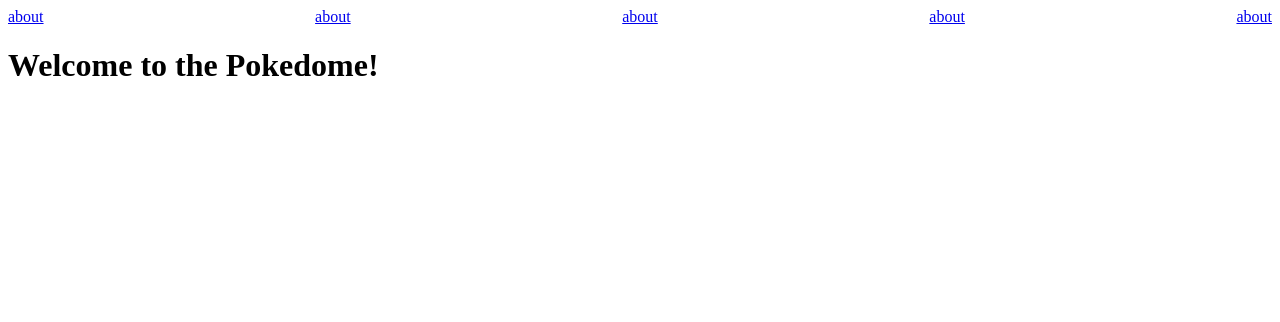
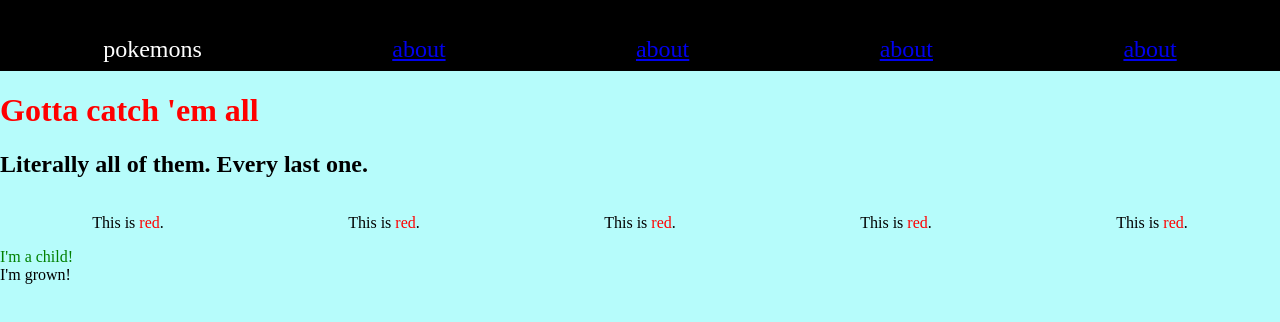
Before and after one commit to Girls-Who-Code-TUHSD/hackathon-2022, a plain HTML site: page intro-to-html-and-css/index.html in a window 1280 px wide. Drawn offline with nearby package versions, Linux system fonts and the light colour scheme.

Commit message:
Updated with code from live-coding example

```diff
--- a/intro-to-html-and-css/index.html
+++ b/intro-to-html-and-css/index.html
@@ -4,7 +4,7 @@
     <meta charset="UTF-8">
     <meta name="viewport" content="width=device-width, initial-scale=1.0">
     <meta http-equiv="X-UA-Compatible" content="ie=edge">
-    <title>Welcome to the Pokedome!</title>
+    <title>Pokemon</title>
     <link rel="stylesheet" href="style.css">
     <link
       rel="stylesheet"
@@ -12,13 +12,38 @@
     />
   </head>
   <body>
-    <nav>
-      <a href="about.html">about</a>
-      <a href="about.html">about</a>
-      <a href="about.html">about</a>
-      <a href="about.html">about</a>
-      <a href="about.html">about</a>
+    <!-- repl.it starts here -->
+    <nav class="flex animate__animated animate__backInUp">
+      <div class="inline">pokemons</div>
+      <div class="red inline"><a href="about.html">about</a></div>
+      <div class="red inline"><a href="about.html">about</a></div>
+      <div class="red inline"><a href="about.html">about</a></div>
+      <div class="red inline"><a href="about.html">about</a></div>
     </nav>
-    <h1  class="animate__animated animate__bounce">Welcome to the Pokedome!</h1>
+    <h1 class="red animate__animated animate__jello">Gotta catch 'em all</h1>
+    <h2 class="animate__animated animate__lightSpeedInRight">Literally all of them. Every last one.</h2>
+    <section class="flex">
+      <p>This is <span class="red">red</span>.</p>
+      <p>This is <span class="red">red</span>.</p>
+      <p>This is <span class="red">red</span>.</p>
+      <p>This is <span class="red">red</span>.</p>
+      <p>This is <span class="red">red</span>.</p>
+    </section>
+
+    <section>
+      <aside>I'm a child!</aside>
+    </section>
+    <aside>I'm grown!</aside>
+
+    <!-- repl.it ends here-ish -->
+	<script src="index.js">
+  </script>
+  <!-- semantic vs. non-semantic tags -->
+  <!-- including CSS from another file -->
+  <!-- semantic HTML's impact on style -->
+  <!-- query selectors -->
+  <!-- dev tools -->
+  <!-- responsive design mode -->
+  <!-- animate CSS -->
   </body>
 </html>
--- a/intro-to-html-and-css/style.css
+++ b/intro-to-html-and-css/style.css
@@ -1,4 +1,40 @@
+section aside {
+  color: green;
+}
+
+body {
+  background-color: #b6fcfb;
+  margin: 0;
+}
+
+div {
+  font-size: 24px;
+}
+
 nav {
+  background: black;
+  color: white;
+  padding: 36px 8px 8px;
+}
+
+#home {
+  color: blue;
+}
+
+.red {
+  color: red;
+}
+
+/* .inline {
+  display: inline;
+} */
+
+/* flexbox */
+/* https://css-tricks.com/snippets/css/a-guide-to-flexbox/ */
+.flex {
   display: flex;
-  justify-content: space-between;
+  justify-content: space-around;
+  flex-wrap: wrap;
 }
+
+/* CSS grids */
```
Also changed, not shown: intro-to-html-and-css/about.html (+8 -13 lines).
